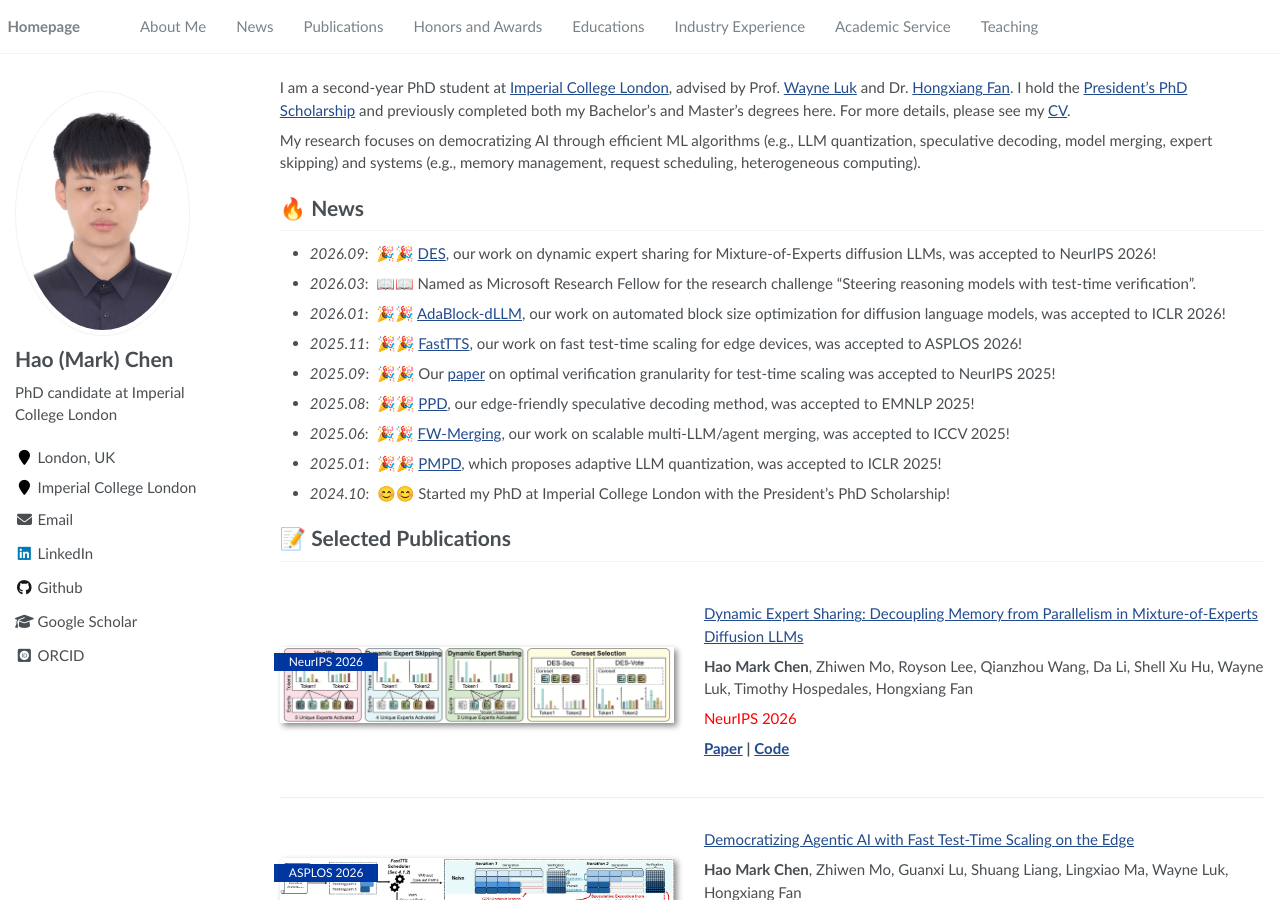
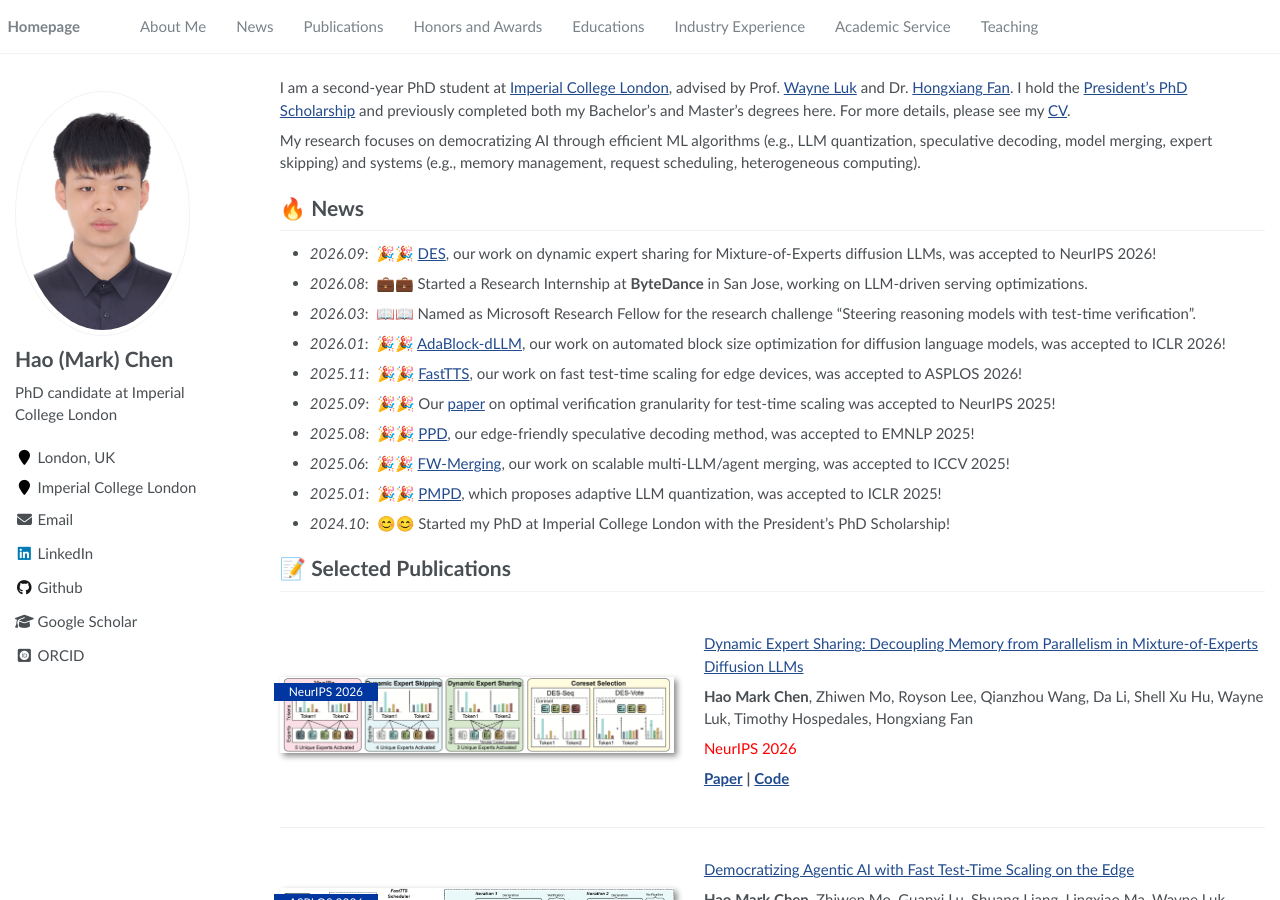
Before and after one commit to hmarkc/hmarkc.github.io, a Jekyll site: the page built from _pages/about.md, in a window 1280 px wide and 900 px high. Built offline with Jekyll 4.4.1, drawn with Linux system fonts in a browser that asks for light colours; some web fonts are replaced; some of the changed text lies outside the part shown.

Commit message:
Update CV and add ByteDance internship
Co-Authored-By: Claude Opus 5.5 (1M context) <noreply@anthropic.com>

```diff
--- a/_pages/about.md
+++ b/_pages/about.md
@@ -24,6 +24,7 @@ My research focuses on democratizing AI through efficient ML algorithms (e.g., L
 
 # 🔥 News
 - *2026.09*: &nbsp;🎉🎉 [DES](https://arxiv.org/abs/2602.00879), our work on dynamic expert sharing for Mixture-of-Experts diffusion LLMs, was accepted to NeurIPS 2026!
+- *2026.08*: &nbsp;💼💼 Started a Research Internship at **ByteDance** in San Jose, working on LLM-driven serving optimizations.
 - *2026.03*: &nbsp;📖📖 Named as Microsoft Research Fellow for the research challenge "Steering reasoning models with test-time verification".
 - *2026.01*: &nbsp;🎉🎉 [AdaBlock-dLLM](https://arxiv.org/pdf/2509.26432), our work on automated block size optimization for diffusion language models, was accepted to ICLR 2026!
 - *2025.11*: &nbsp;🎉🎉 [FastTTS](https://arxiv.org/pdf/2509.00195), our work on fast test-time scaling for edge devices, was accepted to ASPLOS 2026!
@@ -142,6 +143,7 @@ My research focuses on democratizing AI through efficient ML algorithms (e.g., L
 
 
 # 💼 Industry Experience
+- *2026.08 - 2026.12*, **ByteDance**, San Jose, Research Intern. Worked on LLM-driven serving optimizations.
 - *2025.07 - 2025.12*, **Samsung AI Center**, Research Intern. Worked on efficient diffusion language model.
 - *2024.07 - 2024.12*, **Samsung AI Center**, Research Intern. Worked on efficient LLM inference involving quantization, leading to a publication at ICLR 2025.
 - *2023.04 - 2023.09*, **Qube RT**, Quantitative Technologist Intern. Developed C++ performance monitoring system for low-latency trading platform.
```
Also changed, not shown: 1 other file.
